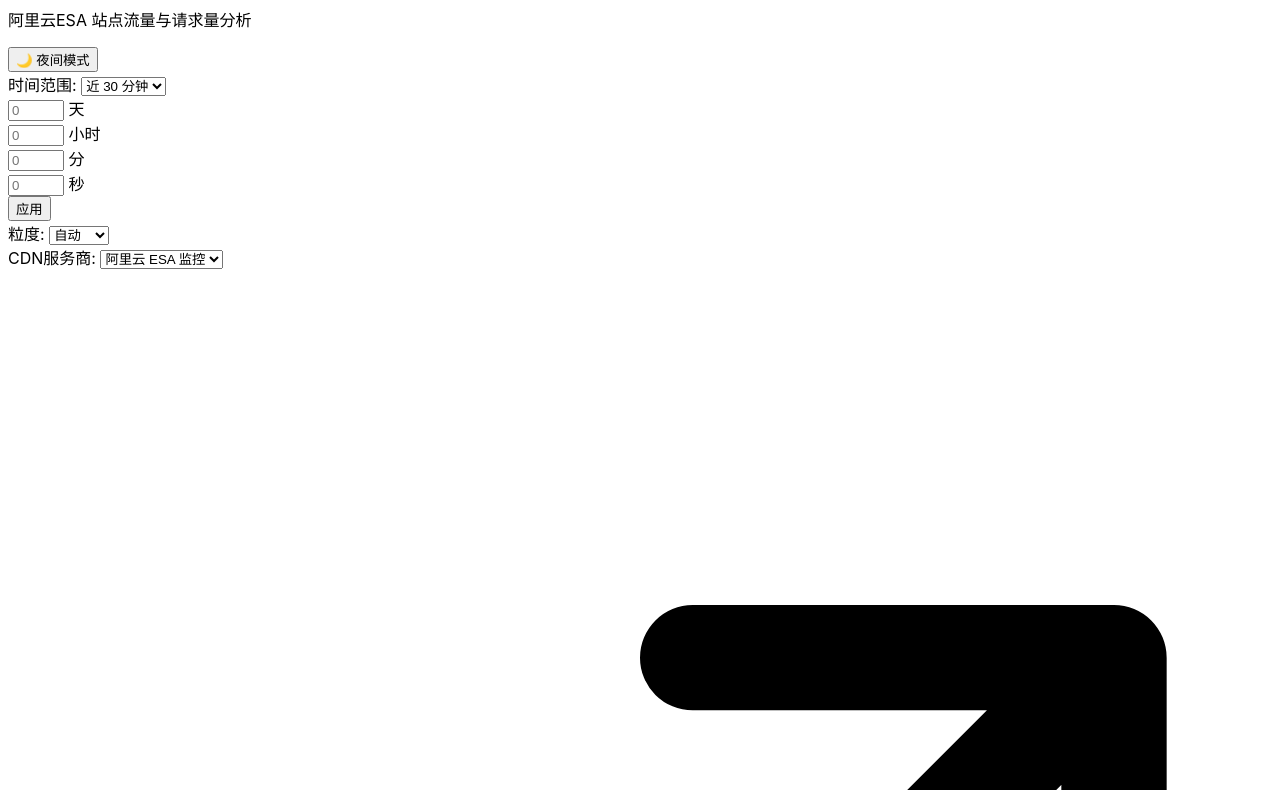
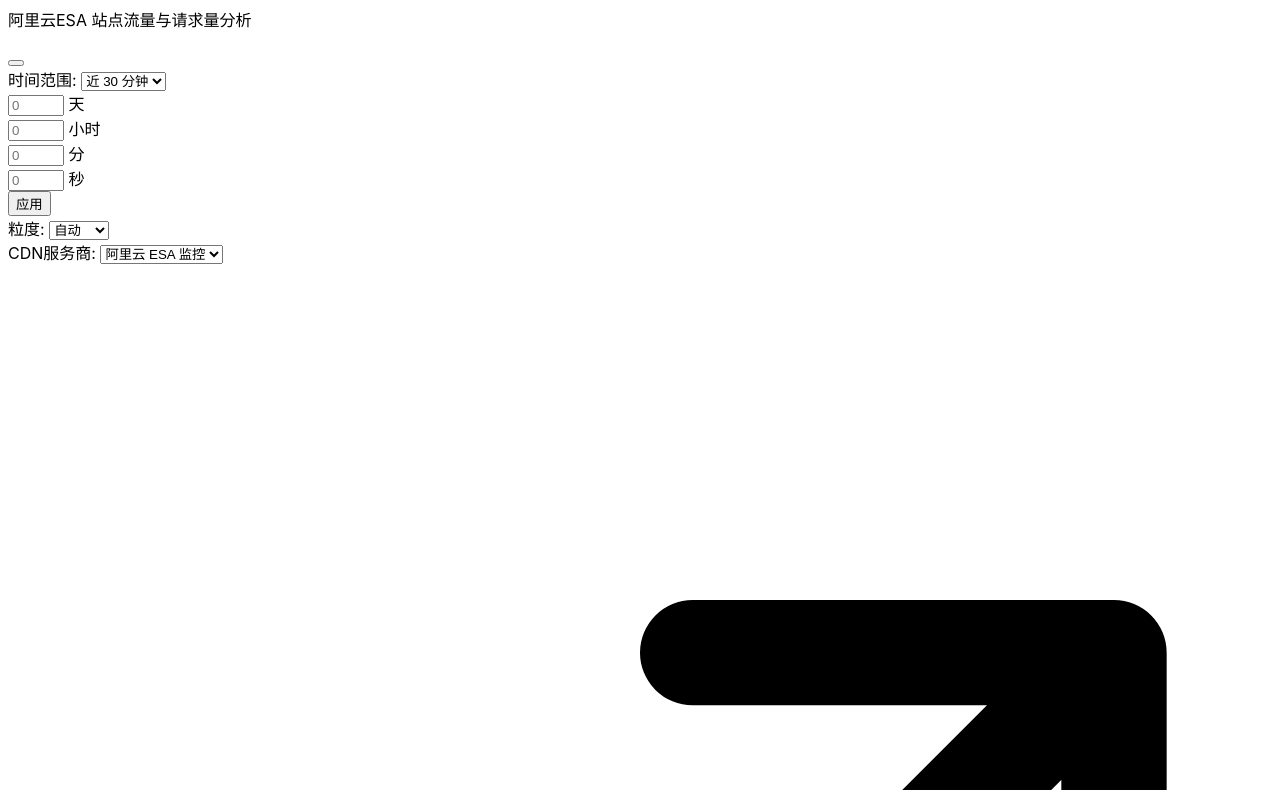
Before and after one commit to wxhbts/monitor, a website: page aliesa.html in a window 1280 px wide. Shown: the part 82-872 px from the top of the page. Drawn offline with Linux system fonts and the light colour scheme; a script that the page names is missing; a web font is replaced by a local one.

Commit message:
Add files via upload

```diff
--- a/aliesa.html
+++ b/aliesa.html
@@ -154,7 +154,6 @@
                 onclick="toggleTheme()"
                 class="h-9 px-4 rounded-md border bg-card text-card-foreground hover:bg-accent transition text-sm"
             >
-                🌙 夜间模式
             </button>
         </div>
 
```
Also changed, not shown: cloudflare.html (+0 -1 lines), index.html (+0 -1 lines).
